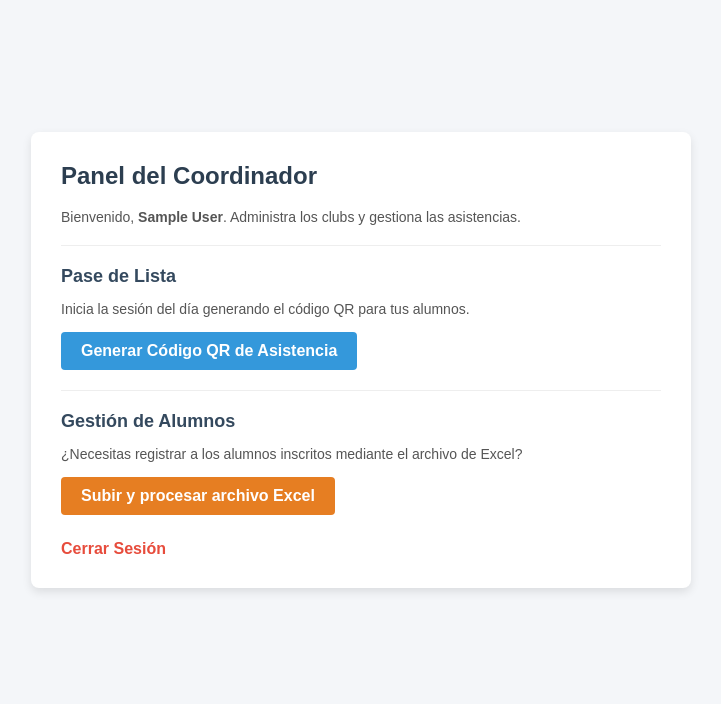
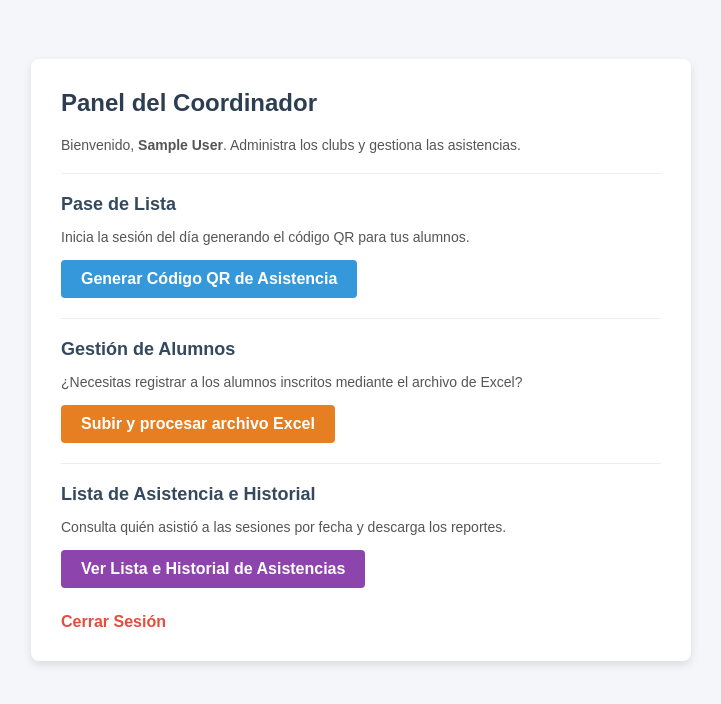
Before and after one commit to DilanLMtz/Red_Universitaria_Clubs_UTE, a Flask app: page /coordinador in a window 1280 px wide. Shown: the top 704 px of the page, without its empty margins (279-1000 px from the left). Run offline with Flask 3, Linux system fonts and the light colour scheme; the visitor is signed in with stand-in values (Sample User, id 1).

Commit message:
feat: Añadir el acceso directo en panel_coordinador.html

```diff
--- a/app/templates/panel_coordinador.html
+++ b/app/templates/panel_coordinador.html
@@ -40,6 +40,11 @@
         <p>¿Necesitas registrar a los alumnos inscritos mediante el archivo de Excel?</p>
         <a href="/coordinador/subir-excel" class="btn btn-excel"> Subir y procesar archivo Excel</a>
 
+        <hr>
+
+        <h3>Lista de Asistencia e Historial</h3>
+        <p>Consulta quién asistió a las sesiones por fecha y descarga los reportes.</p>
+        <a href="/coordinador/asistencias" class="btn" style="background: #8e44ad;"> Ver Lista e Historial de Asistencias</a>
         <br>
         <a href="/logout" class="back">Cerrar Sesión</a>
     </div>
```
